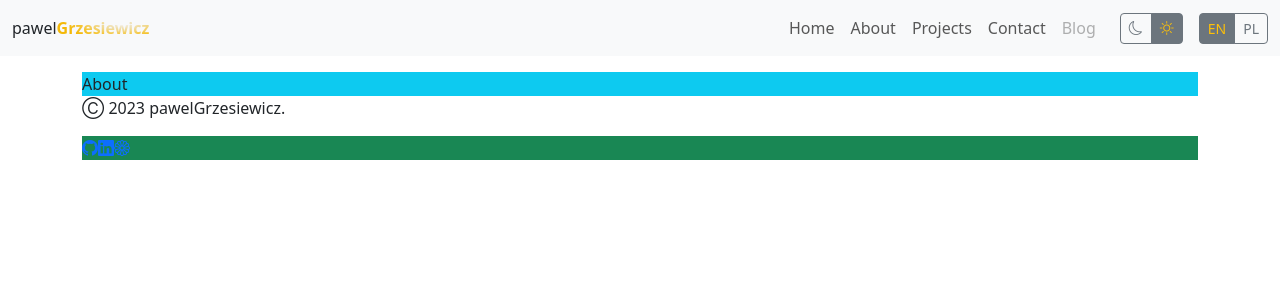
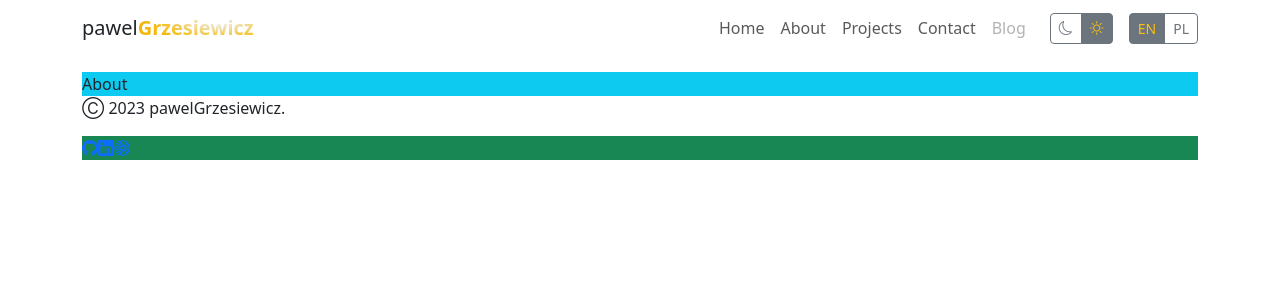
Before and after one commit to pawelGrzesiewicz/portfolio-site-bootstrap, a Next.js app: page /en/about in a window 1280 px wide. Shown: the top 300 px of the page. Built offline with nearby package versions, Linux system fonts and the light colour scheme.

Commit message:
added theme to local storage to resole issue with reload theme after change languge and added finaly stles for navbar

```diff
--- a/src/app/globals.css
+++ b/src/app/globals.css
@@ -34,10 +34,15 @@
     outline: none;
   }
 
-  .nav-link {
-     font-weight: 500;
-     position: relative;
+.nav-link {
+    font-weight: 500;
+    position: relative;
   }
+
+.nav-link.active,
+.nav-link:focus {
+    color: #f3b807;
+}
 
   @media (min-width: 992px) {
     .nav-link::before {
--- a/src/componets/Navigation/NavBar.tsx
+++ b/src/componets/Navigation/NavBar.tsx
@@ -16,12 +16,14 @@ export default function NavBar({ locale }: NavBarProps) {
 
   return (
     <>
-      <Navbar expand="lg" className="bg-body-tertiary mb-3">
-        <Container fluid>
-          <Link href={`/${locale}/`} aria-label="Go to Home" className="nav-link">
+      <Navbar expand="lg" className="mb-3">
+        <Container>
+        <Offcanvas.Title id={`offcanvasNavbarLabel-expand-lg`}>
+
             <span className="text-tertiary">pawel</span>
             <span className="text-gradient fw-bold">Grzesiewicz</span>
-          </Link>
+            </Offcanvas.Title>
+
           <Navbar.Toggle aria-controls={`offcanvasNavbar-expand-lg`} />
           <Navbar.Offcanvas
             id={`offcanvasNavbar-expand-lg`}
@@ -30,10 +32,8 @@ export default function NavBar({ locale }: NavBarProps) {
           >
             <Offcanvas.Header closeButton>
               <Offcanvas.Title id={`offcanvasNavbarLabel-expand-lg`}>
-                <Link href={`/${locale}/`} aria-label="Go to Home" className="nav-link">
                   <span className="text-tertiary">pawel</span>
                   <span className="text-gradient fw-bold">Grzesiewicz</span>
-                </Link>
               </Offcanvas.Title>
             </Offcanvas.Header>
             <Offcanvas.Body>
--- a/src/componets/Navigation/SwitchDarkMode.tsx
+++ b/src/componets/Navigation/SwitchDarkMode.tsx
@@ -10,11 +10,14 @@ export default function SwitchDarkMode() {
   const [isDark, setIsDark] = useState(false);
 
   useEffect(() => {
-    const isDarkStorage = localStorage.getItem('theme') === 'dark';
-    setIsDark(isDarkStorage);
-  }, [isDark]);
+    // Pobierz zapisany temat z localStorage lub ustaw "light" jako domyślny
+    const savedTheme = localStorage.getItem('theme') || 'light';
+    setIsDark(savedTheme === 'dark');
+    toggleTheme(savedTheme as "dark" | "light"); // Ustaw temat przy załadowaniu
+  }, [toggleTheme]);
 
-  function hanleThemeChange(newTheme: "dark" | "light") {
+  function handleThemeChange(newTheme: "dark" | "light") {
+    localStorage.setItem('theme', newTheme);
     toggleTheme(newTheme);
     setIsDark(newTheme === "dark");
   }
@@ -24,14 +27,14 @@ export default function SwitchDarkMode() {
       <Button
         variant="outline-secondary"
         className={`${isDark === true ? 'bg-secondary' : ''}`}
-        onClick={() => hanleThemeChange("dark")}
+        onClick={() => handleThemeChange("dark")}
       >
         <i className={`bi bi-moon ${isDark === true ? 'text-warning' : ''}`}></i>
       </Button>
       <Button
         variant="outline-secondary"
         className={`${isDark === false ? 'bg-secondary' : ''}`}
-        onClick={() => hanleThemeChange("light")}
+        onClick={() => handleThemeChange("light")}
       >
         <i className={`bi bi-brightness-high ${isDark === false ? 'text-warning' : ''}`}></i>
       </Button>
```
